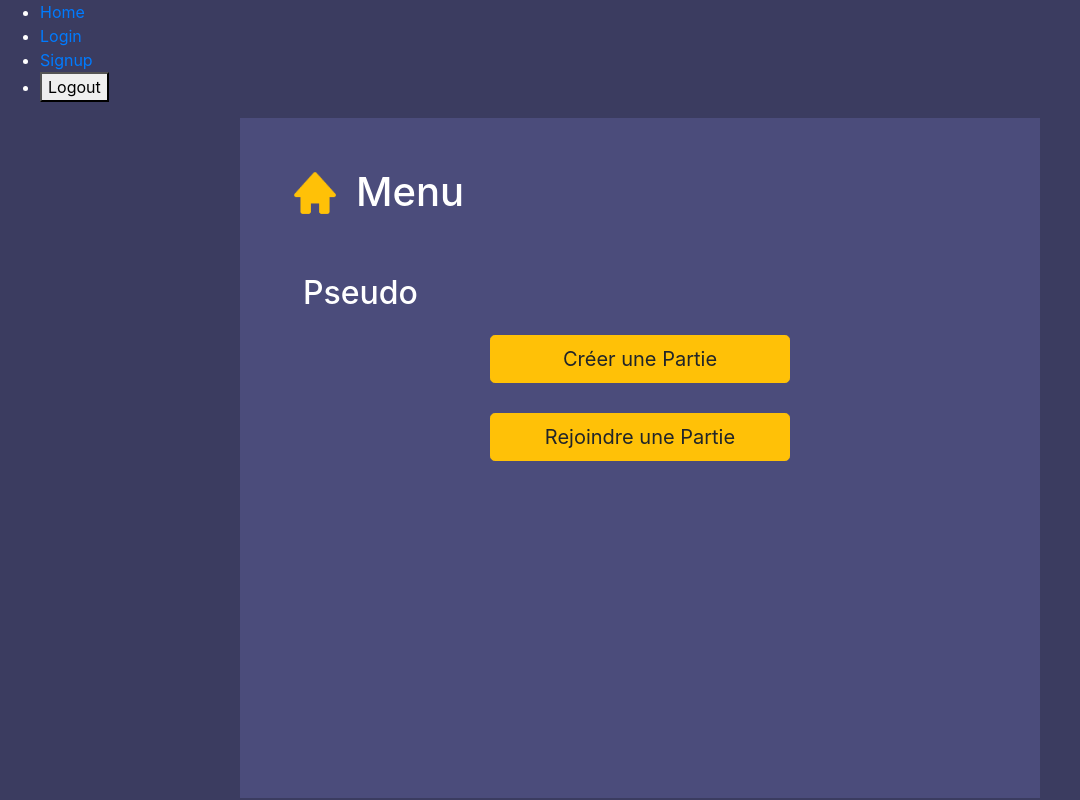
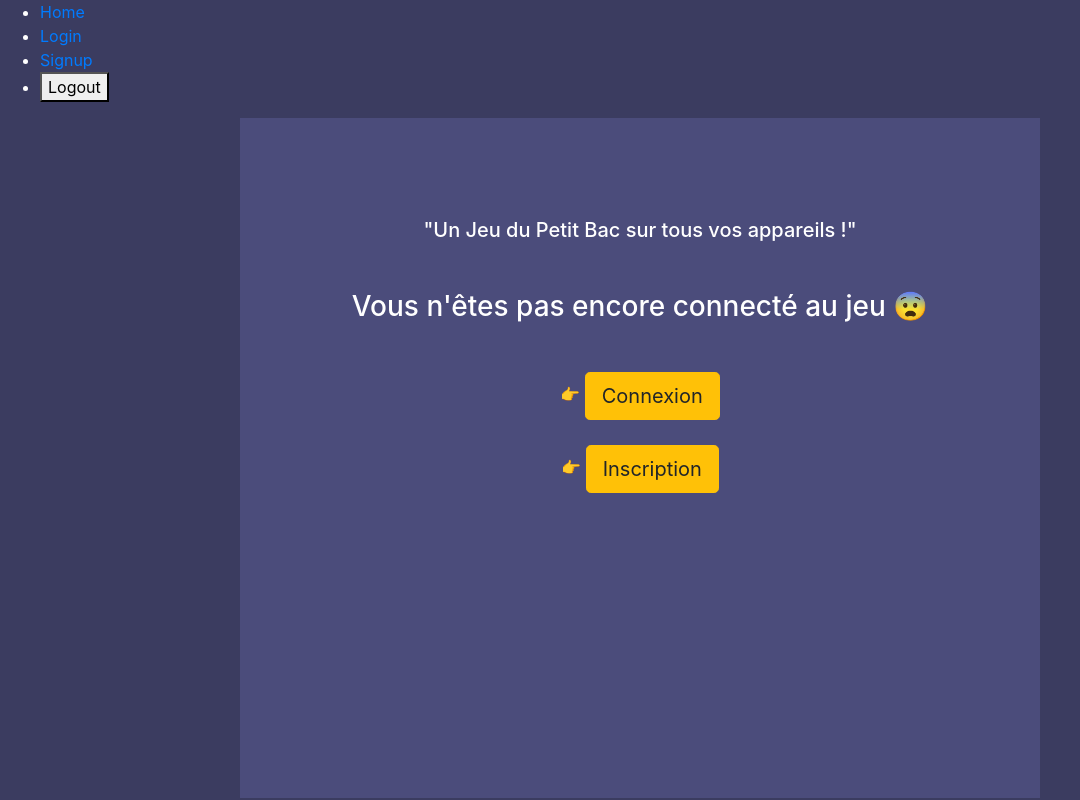
Before and after one commit to OnyJ/PetitBacAppReact, a React (Create React App) app: page / in a window 1280 px wide. Shown: the whole page, without its empty margins (0-1080 px from the left). Built offline with nearby package versions, Linux system fonts and the light colour scheme.

Commit message:
Home.jsx change class into className

```diff
--- a/src/application/pages/Home.jsx
+++ b/src/application/pages/Home.jsx
@@ -17,23 +17,26 @@ const Home = () => {
     const emojiFinger = "\u{1f449} ";
     return (
       <>
-        <center>
-          <p class="h5 mb-5">"Un Jeu du Petit Bac sur tous vos appareils !"</p>
-          <p class="h3 mb-4">
+        <center className="menu-logged-out">
+          <p className="h5 mb-5">
+            "Un Jeu du Petit Bac sur tous vos appareils !"
+          </p>
+          <p className="h3 mb-5">
             Vous n'êtes pas encore connecté au jeu {emojiShocked}
           </p>
+          <div className="menu-logged-out-buttons">
             <div>
               {emojiFinger}
               <Link to="/login">
-              <button class="btn btn-warning btn-lg">Login</button>
+                <button className="btn btn-warning btn-lg">Connexion</button>
               </Link>
             </div>
-          <br />
             <div>
               {emojiFinger}
               <Link to="/signup">
-              <button class="btn btn-warning btn-lg">Signup</button>
+                <button className="btn btn-warning btn-lg">Inscription</button>
               </Link>
+            </div>
           </div>
         </center>
       </>
@@ -69,7 +72,7 @@ const Home = () => {
           {isComputerScreen() && <h2 className="username pl-5">Pseudo</h2>}
         </div>
 
-        <center class="menu-buttons-div">
+        <center className="menu-buttons-div">
           <button
             onClick={() => setLaunchCreateGame(true)}
             className="btn btn-warning btn-lg"
@@ -94,9 +97,9 @@ const Home = () => {
 
   return (
     <>
-      <section class="container">
-        {/* {currentUser == null && <div>{loggedOutDisplay()}</div>} */}
-        {!currentUser && <div>{loggedInDisplay()}</div>}
+      <section className="container">
+        {currentUser == null && <div>{loggedOutDisplay()}</div>}
+        {currentUser && <div>{loggedInDisplay()}</div>}
       </section>
 
       {/* {gameIsReady == true && } */}
```
Lines whose indentation alone changed are shown as unchanged.
